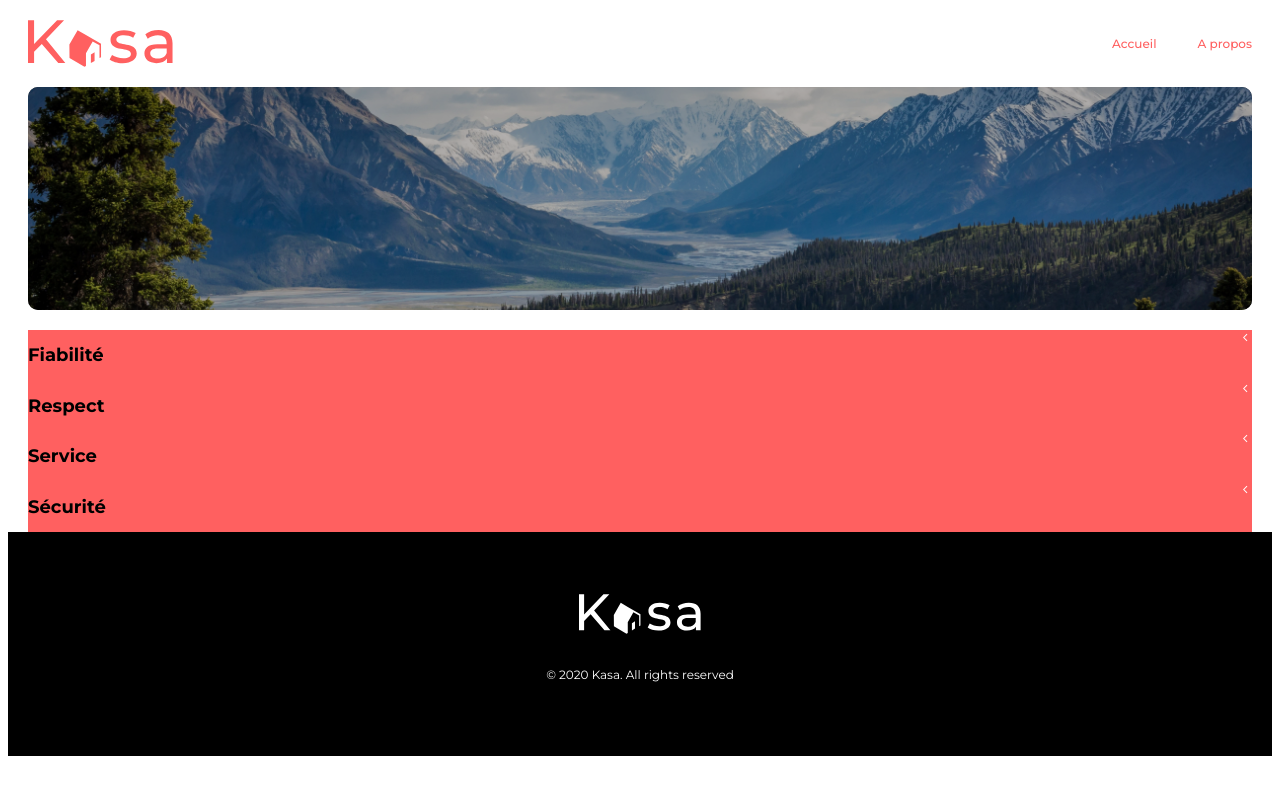
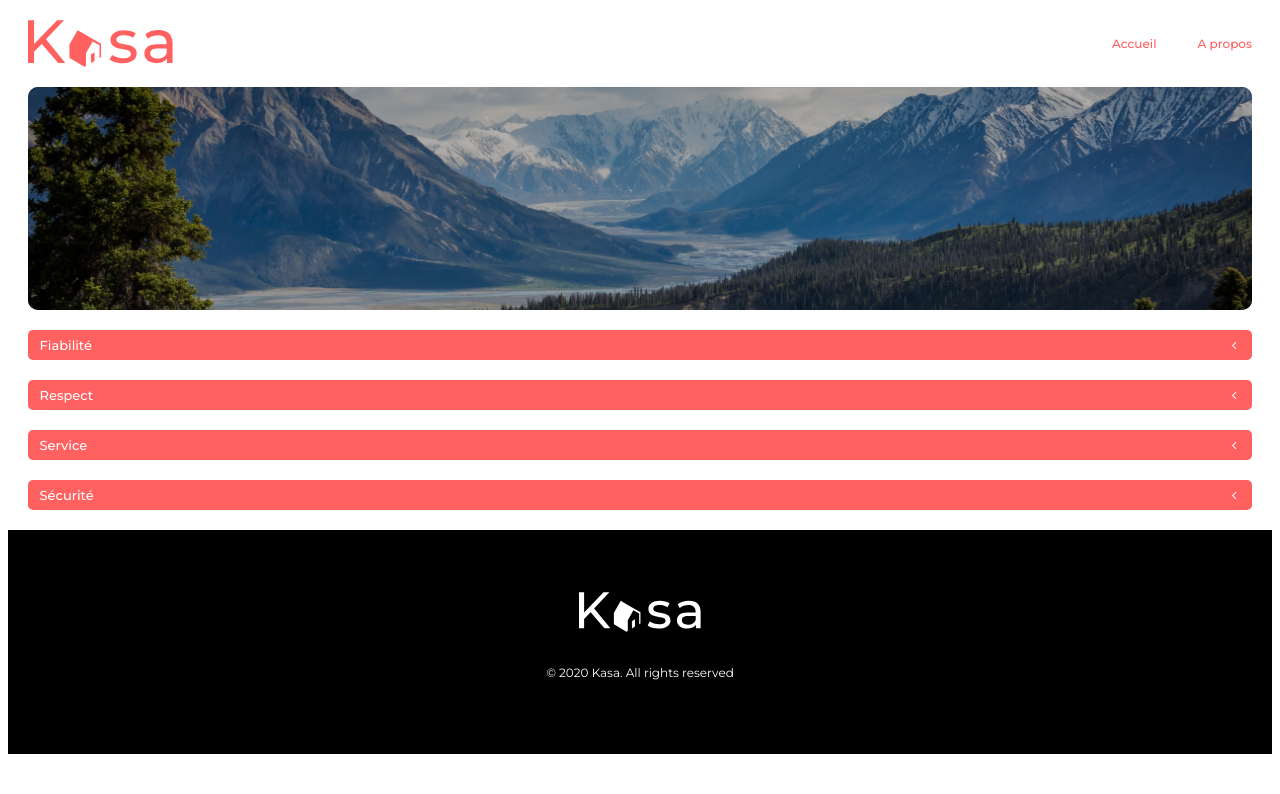
Before and after one commit to lnoel4289/lnoel4289.github.io, a React (Create React App) app: page /about in a window 1280 px wide. Shown: the top 794 px of the page. Built offline with nearby package versions, Linux system fonts and the light colour scheme.

Commit message:
css page about

```diff
--- a/src/components/Dropdown.jsx
+++ b/src/components/Dropdown.jsx
@@ -5,7 +5,7 @@ const Dropdown = ({ title, content }) => {
   const [isOpen, setIsOpen] = useState(false);
 
   return (
-    <div>
+    <div className="dropdown">
       <div className="dropButton"
         onClick={() => {
           isOpen === true ? setIsOpen(false) : setIsOpen(true);
@@ -16,7 +16,7 @@ const Dropdown = ({ title, content }) => {
           <MdArrowBackIos className="arrow" />
         </div>
       </div>
-      {isOpen === true && <div>{content}</div>}
+      {isOpen === true && <div className="content">{content}</div>}
     </div>
   );
 };
--- a/src/styles/_settings.scss
+++ b/src/styles/_settings.scss
@@ -1,6 +1,7 @@
 $color-primary: #ff6060;
 $color-secondary: white;
 $color-tertiary: black;
+$color-quaternary: #F7F7F7;
 
 @mixin desktop {
   @media screen and (min-width: 1024px) {
--- a/src/styles/components/_dropdown.scss
+++ b/src/styles/components/_dropdown.scss
@@ -1,10 +1,34 @@
+.dropdown {
+  margin-bottom: 2rem;
+  .dropButton {
+    display: flex;
+    align-items: center;
+    justify-content: space-between;
+    height: 3rem;
+    border-radius: 0.5rem;
+    background-color: $color-primary;
+    color: $color-secondary;
+    padding: 0 1.15rem;
+    position: relative;
+    h2 {
+      font-size: 1.3rem;
+      font-weight: 500;
+    }
+  }
+  .content {
+    position: relative;
+    top: -1.15rem;
+    border-radius: 0.5rem;
+    text-align: start;
+    padding: 2.3rem 0.7rem 0 1.15rem;
+    background-color: $color-quaternary;
+    color: $color-primary;
+    z-index: -1;
+    line-height: 1.71rem;
+  }
+}
+
 .arrowContainer {
   width: 0.9rem;
   height: 1.5rem;
 }
-
-.dropButton {
-  display: flex;
-  justify-content: space-between;
-  background-color: $color-primary;
-}
--- a/src/styles/pages/_about.scss
+++ b/src/styles/pages/_about.scss
@@ -1,5 +1,8 @@
 .about {
   margin: 2rem 2rem 0;
+  .content {
+    min-height: 14.3rem;
+  }
   .imgContainer {
     height: 22.3rem;
   }
```
